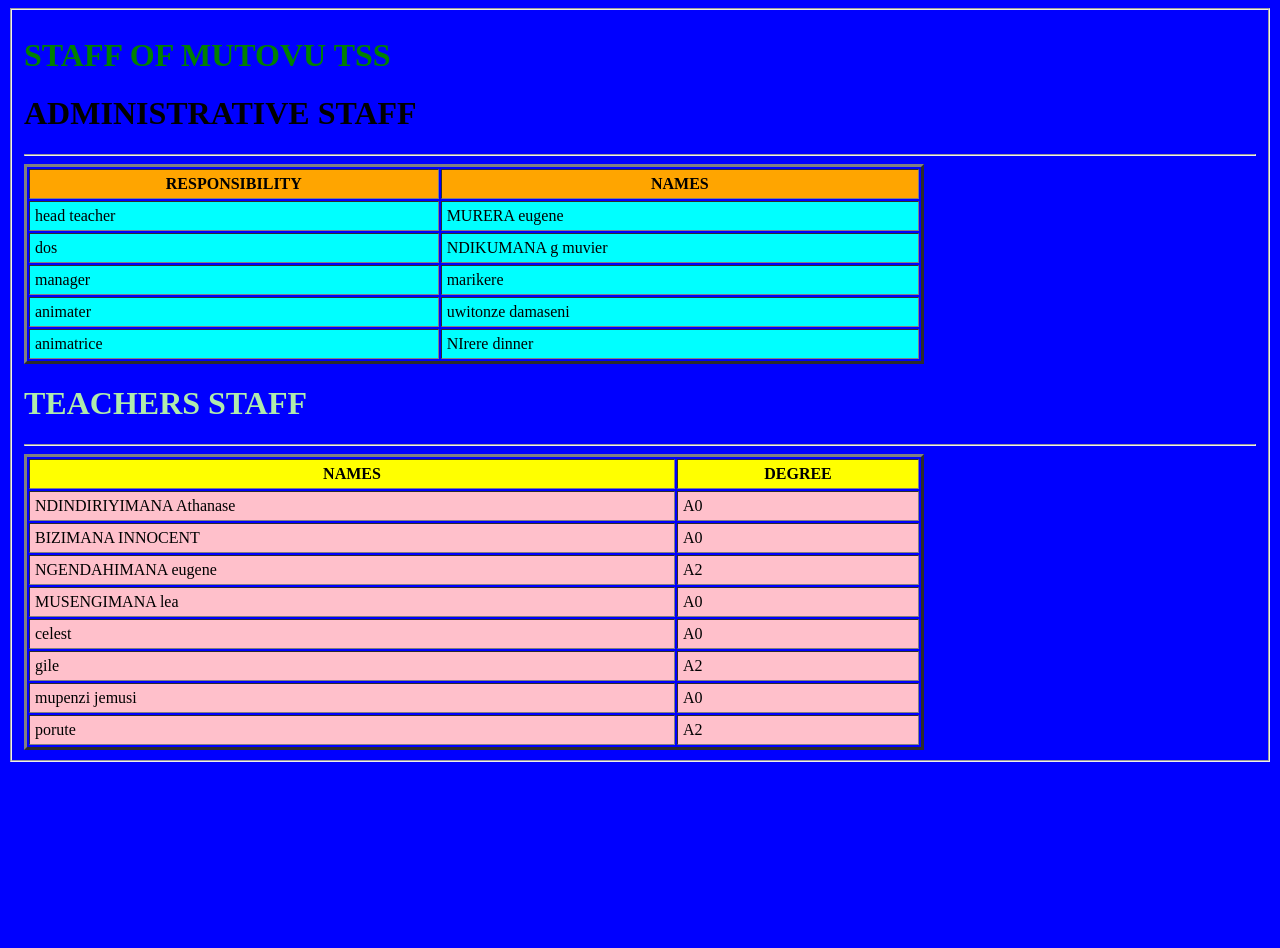
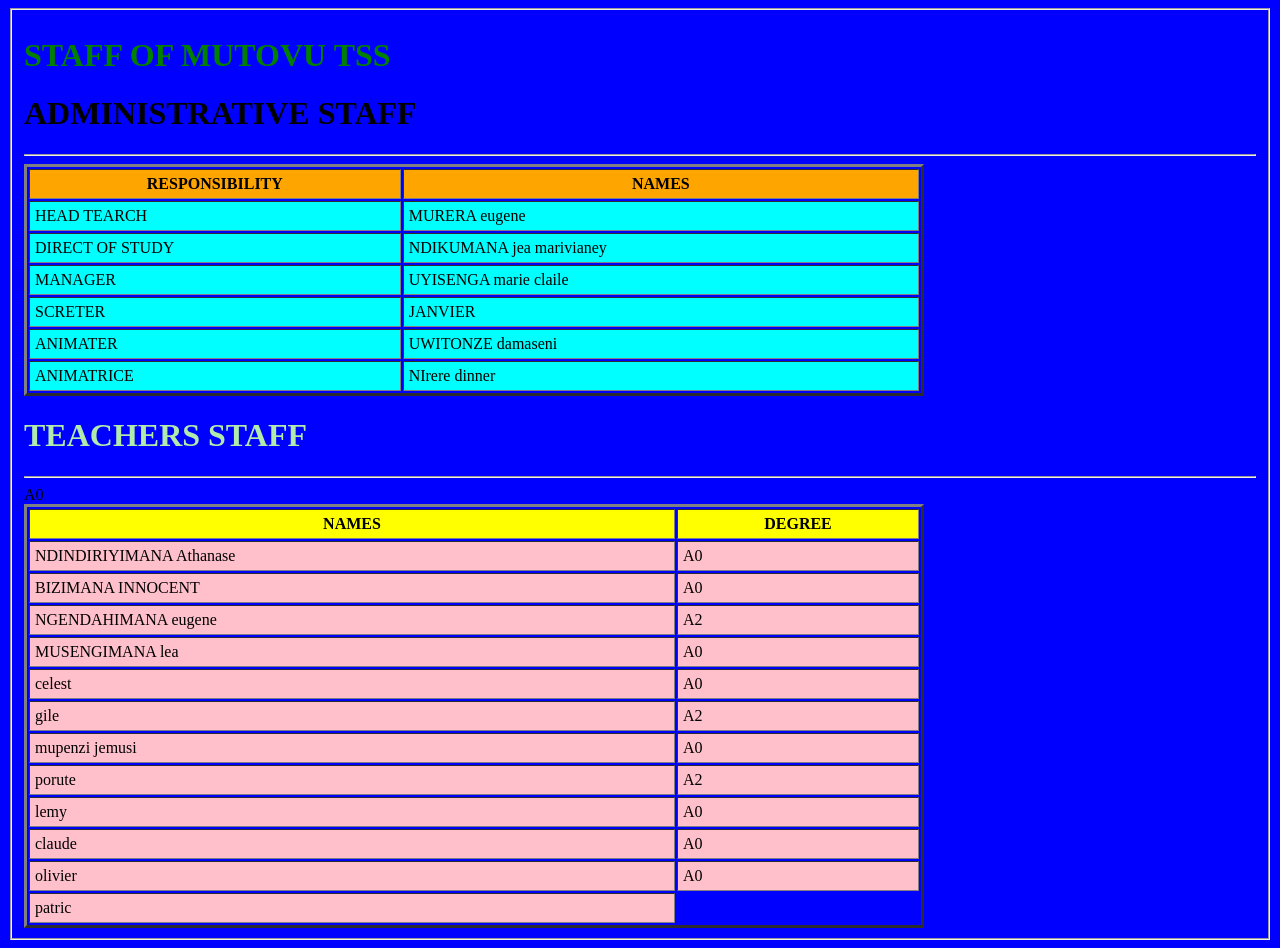
Before and after one commit to athanase12/mutovu-website, a plain HTML site: page staff.html in a window 1280 px wide. Before the commit the page ends 800 px from the top, so only its background shows below. Drawn offline with Linux system fonts and the light colour scheme.

Commit message:
Add files via upload

```diff
--- a/staff.html
+++ b/staff.html
@@ -15,23 +15,27 @@
 	<th>NAMES</th>
 		</tr>
 		<tr bgcolor="cyan">
-	<td>head teacher</td>
+	<td>HEAD TEARCH</td>
 	<td>MURERA eugene</td>
 		</tr>
 <tr bgcolor="cyan">
-	<td>dos</td>
-	<td>NDIKUMANA g muvier</td>
+	<td>DIRECT OF STUDY</td>
+	<td>NDIKUMANA jea marivianey</td>
 </tr>
 <tr bgcolor="cyan">
-	<td>manager</td>
-	<td>marikere</td>
+	<td>MANAGER</td>
+	<td>UYISENGA marie claile</td>
 </tr>
 <tr bgcolor="cyan">
-	<td>animater</td>
-	<td>uwitonze damaseni</td>
+	<td>SCRETER</td>
+	<td>JANVIER</td>
 </tr>
 <tr bgcolor="cyan">
-	<td>animatrice</td>
+	<td>ANIMATER</td>
+	<td>UWITONZE damaseni</td>
+</tr>
+<tr bgcolor="cyan">
+	<td>ANIMATRICE</td>
 	<td>NIrere dinner</td>
 </tr>
 	</table>
@@ -75,6 +79,21 @@
 	<td>porute</td>
 	<td>A2</td>
 </tr>
+<tr bgcolor="pink">
+	<td>lemy</td>
+	<td>A0</td>
+</tr>
+<tr bgcolor="pink"><td>claude</td>
+	<td>A0</td>
+</tr>
+<tr bgcolor="pink">
+	<td>olivier</td>
+	<td>A0</td>
+</tr>
+<tr bgcolor="pink">
+<td>patric</td
+<td>A0</td
+</tr>
 </table>
 	</div>
 	</fieldset>
```
